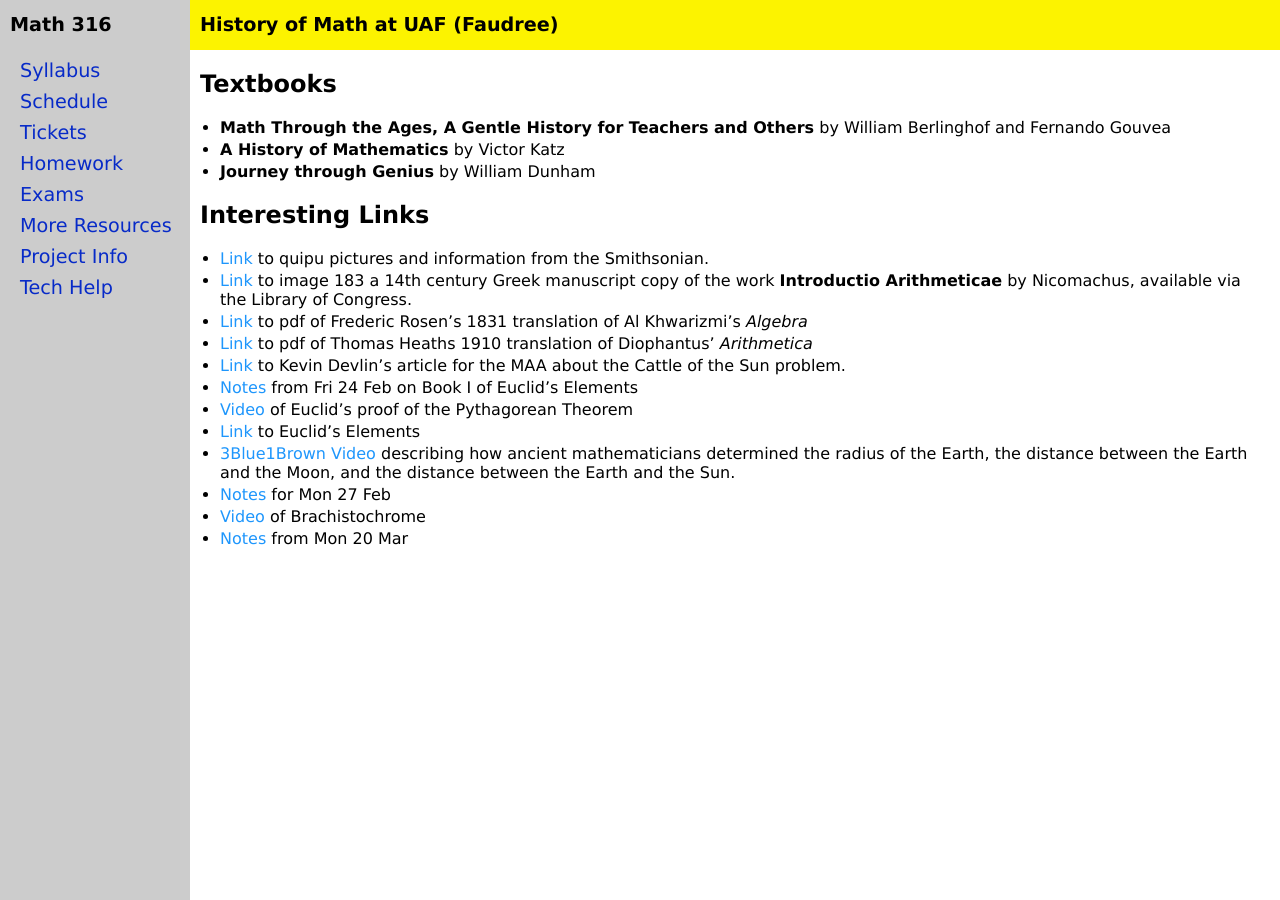
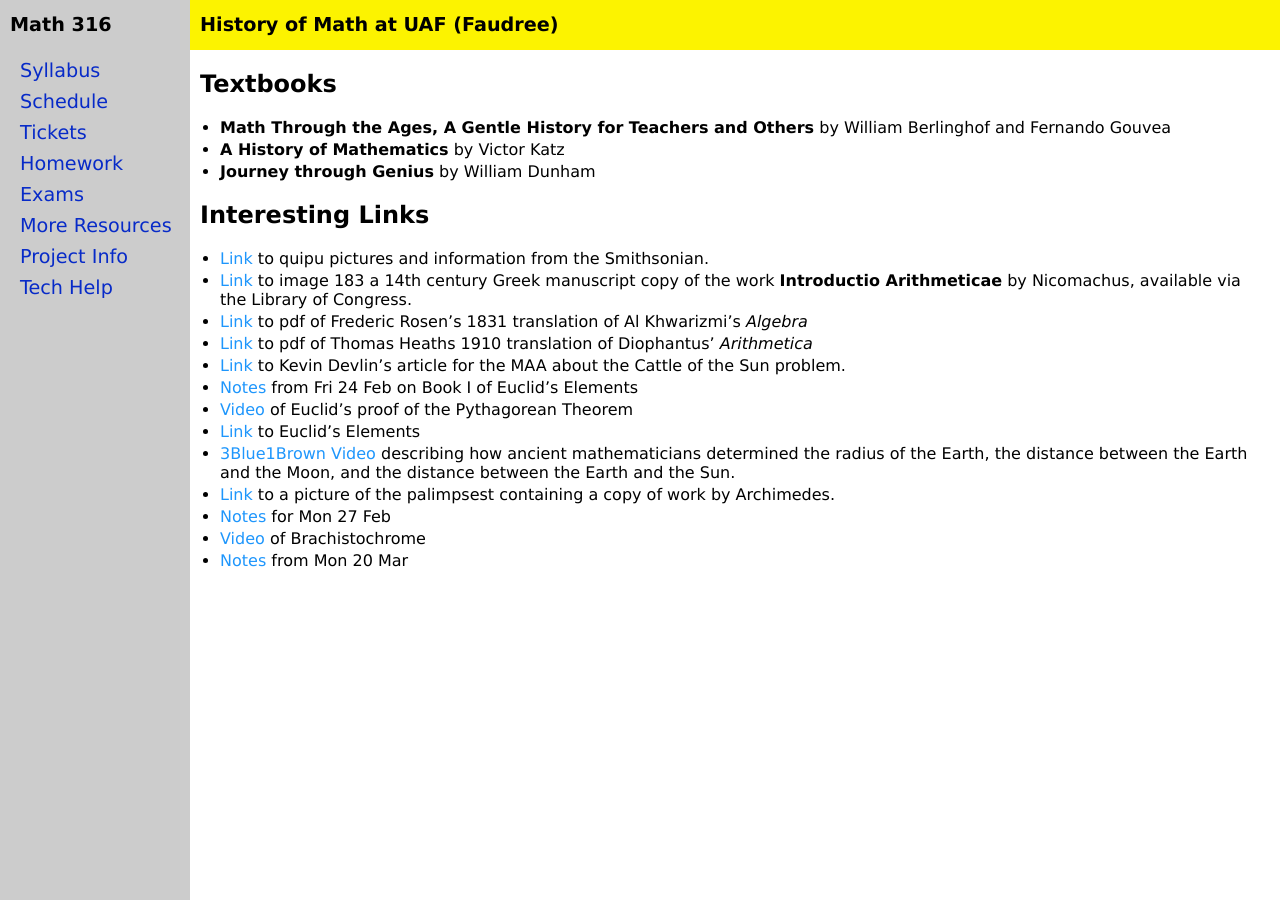
Before and after one commit to jrfaudree/HOM, a Jekyll site: the page built from resources.md, in a window 1280 px wide. Built offline with Jekyll 4.4.1, drawn with Linux system fonts in a browser that asks for light colours.

Commit message:
Update resources.md

```diff
--- a/resources.md
+++ b/resources.md
@@ -20,6 +20,7 @@ title: Additional Resources
 * [Video](https://www.youtube.com/watch?v=uQ-1iBdhm8M) of Euclid's proof of the Pythagorean Theorem
 * [Link](http://aleph0.clarku.edu/~djoyce/elements/elements.html) to Euclid's Elements
 * [3Blue1Brown Video](https://www.youtube.com/watch?v=YdOXS_9_P4U) describing how ancient mathematicians determined the radius of the Earth, the distance between the Earth and the Moon, and the distance between the Earth and the Sun.
+* [Link](https://mathshistory.st-andrews.ac.uk/Diagrams/Palimpsest.jpeg) to a picture of the palimpsest containing a copy of work by Archimedes.
 * [Notes](assets/InClassNotesMon-26.pdf) for Mon 27 Feb
 * [Video](https://www.youtube.com/watch?v=skvnj67YGmw) of Brachistochrome
 * [Notes](assets/Class-notes-20-mar.pdf) from Mon 20 Mar
```
